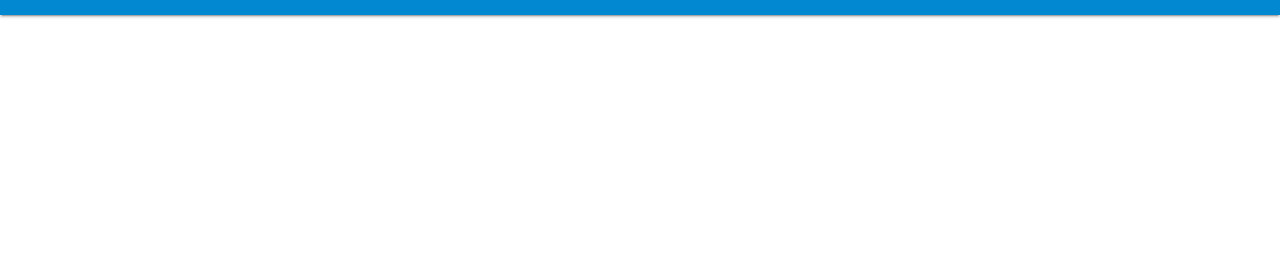
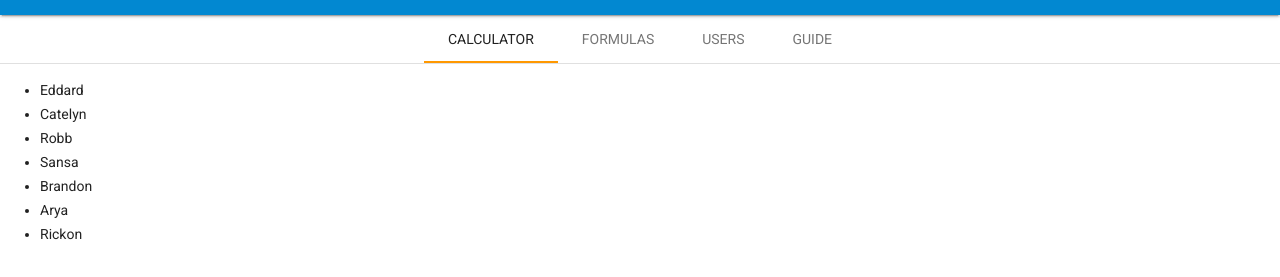
Before and after one commit to one-think-0116/GoogleSheetCalculator, a plain HTML site: page public/index.html in a window 1280 px wide. Shown: the part 65-342 px from the top of the page. Drawn offline with nearby package versions, Linux system fonts and the light colour scheme; some packages are replaced by stand-ins of ours; no server answers.

Commit message:
tabs added

```diff
--- a/public/index.html
+++ b/public/index.html
@@ -36,9 +36,54 @@
           </div>
         </div>
       </header>
-      <div class="default" id='jqxWidget' style="font-size: 13px; font-family: Verdana; float: left;">
+      <div class="mdl-tabs mdl-js-tabs mdl-js-ripple-effect">
+        <div class="mdl-tabs__tab-bar">
+            <a href="#calculator" class="mdl-tabs__tab is-active">Calculator</a>
+            <a href="#formulas" class="mdl-tabs__tab">Formulas</a>
+            <a href="#users" class="mdl-tabs__tab">Users</a>
+            <a href="#guide" class="mdl-tabs__tab">Guide</a>
+        </div>
+
+        <div class="mdl-tabs__panel is-active" id="calculator">
+          <ul>
+            <li>Eddard</li>
+            <li>Catelyn</li>
+            <li>Robb</li>
+            <li>Sansa</li>
+            <li>Brandon</li>
+            <li>Arya</li>
+            <li>Rickon</li>
+          </ul>
+        </div>
+        <div class="mdl-tabs__panel" id="guide">
+          <ul>
+            <li>Eddard</li>
+            <li>Catelyn</li>
+            <li>Robb</li>
+            <li>Sansa</li>
+            <li>Brandon</li>
+            <li>Arya</li>
+            <li>Rickon</li>
+          </ul>
+        </div>
+        <div class="mdl-tabs__panel" id="formulas">
+          <ul>
+            <li>Tywin</li>
+            <li>Cersei</li>
+            <li>Jamie</li>
+            <li>Tyrion</li>
+          </ul>
+        </div>
+        <div class="mdl-tabs__panel" id="users">
+          <ul>
+            <li>Viserys</li>
+            <li>Daenerys</li>
+          </ul>
+        </div>
+      </div>
+      <!-- <div class="default" id='jqxWidget' style="font-size: 13px; font-family: Verdana; float: left;">
         <div id="grid"></div>
-      </div>
+      </div> -->
     </div>
 
     <div id="must-signin-snackbar" class="mdl-js-snackbar mdl-snackbar">
```
